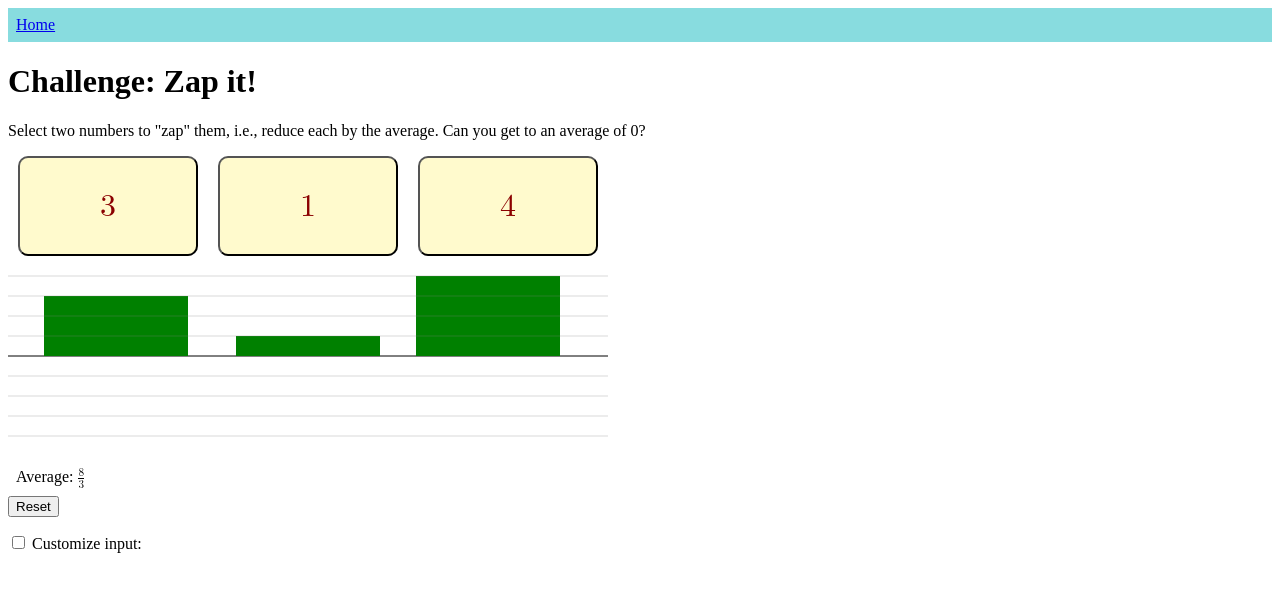
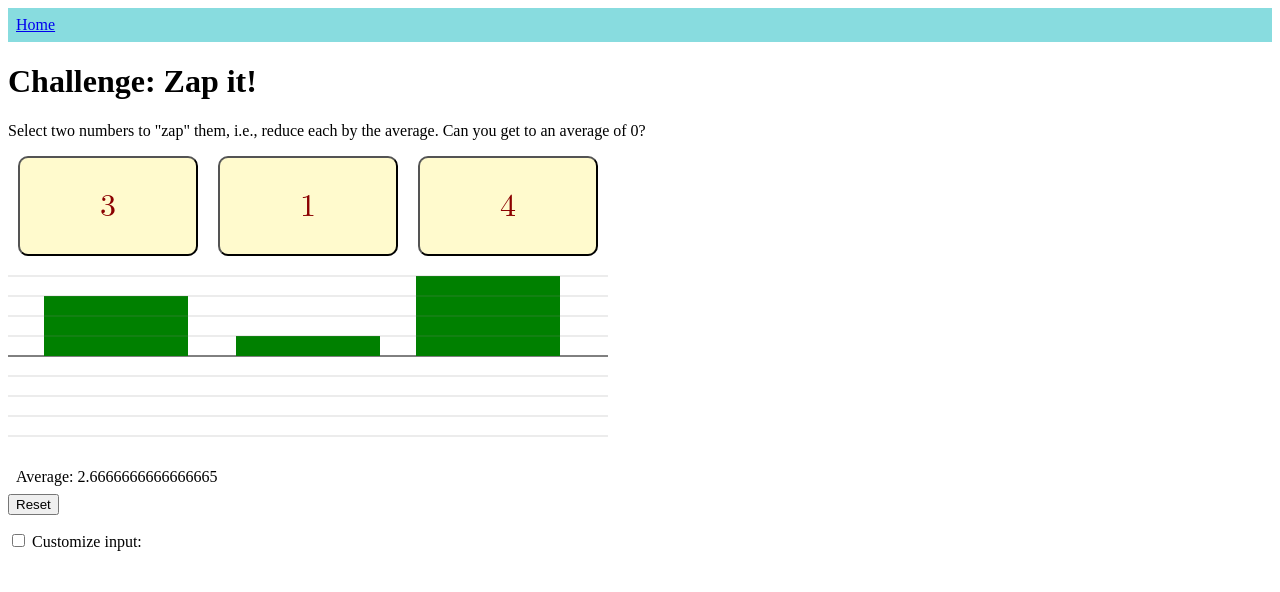
Before and after one commit to drewyoungren/svandbox, a SvelteKit app: page /amp2024/zap in a window 1280 px wide. Shown: the top 592 px of the page. Built offline with nearby package versions, Linux system fonts and the light colour scheme.

Commit message:
Decimate average

```diff
--- a/src/routes/amp2024/zap/+page.svelte
+++ b/src/routes/amp2024/zap/+page.svelte
@@ -238,7 +238,7 @@
 </svg>
 
 <div style="margin: 0.5rem;">
-  Average: {@html pprint(status.reduce((a, b) => a.add(b)).div(3))}
+  Average: {status.reduce((a, b) => a.add(b)).div(3)}
 </div>
 
 <div>
```
